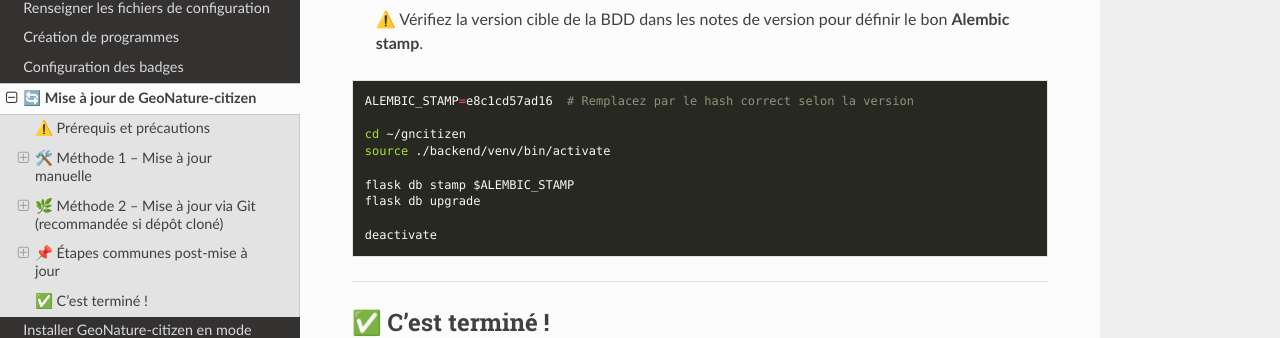
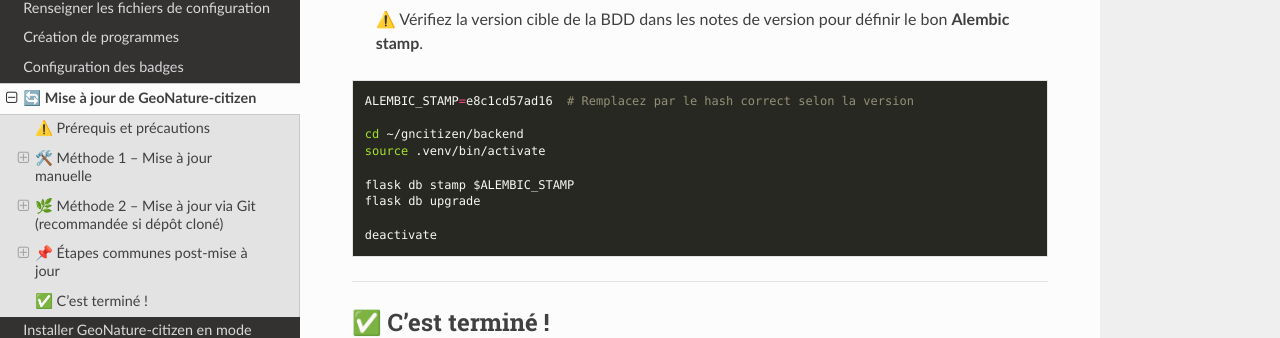
Before and after one commit to PnX-SI/GeoNature-citizen, a Sphinx documentation site: the page built from docs/update.md, in a window 1280 px wide and 900 px high, scrolled down 1866 px. Shown: the part 203-541 px from the top of the window. Built offline with Sphinx 7.4.7 and the Read the Docs theme 3.1.0, drawn with Linux system fonts in a browser that asks for light colours.

````diff
--- a/docs/update.md
+++ b/docs/update.md
@@ -97,8 +97,8 @@ cd ~/gncitizen
 ```bash
 ALEMBIC_STAMP=e8c1cd57ad16  # Remplacez par le hash correct selon la version
 
-cd ~/gncitizen
-source ./backend/venv/bin/activate
+cd ~/gncitizen/backend
+source .venv/bin/activate
 
 flask db stamp $ALEMBIC_STAMP
 flask db upgrade
````
